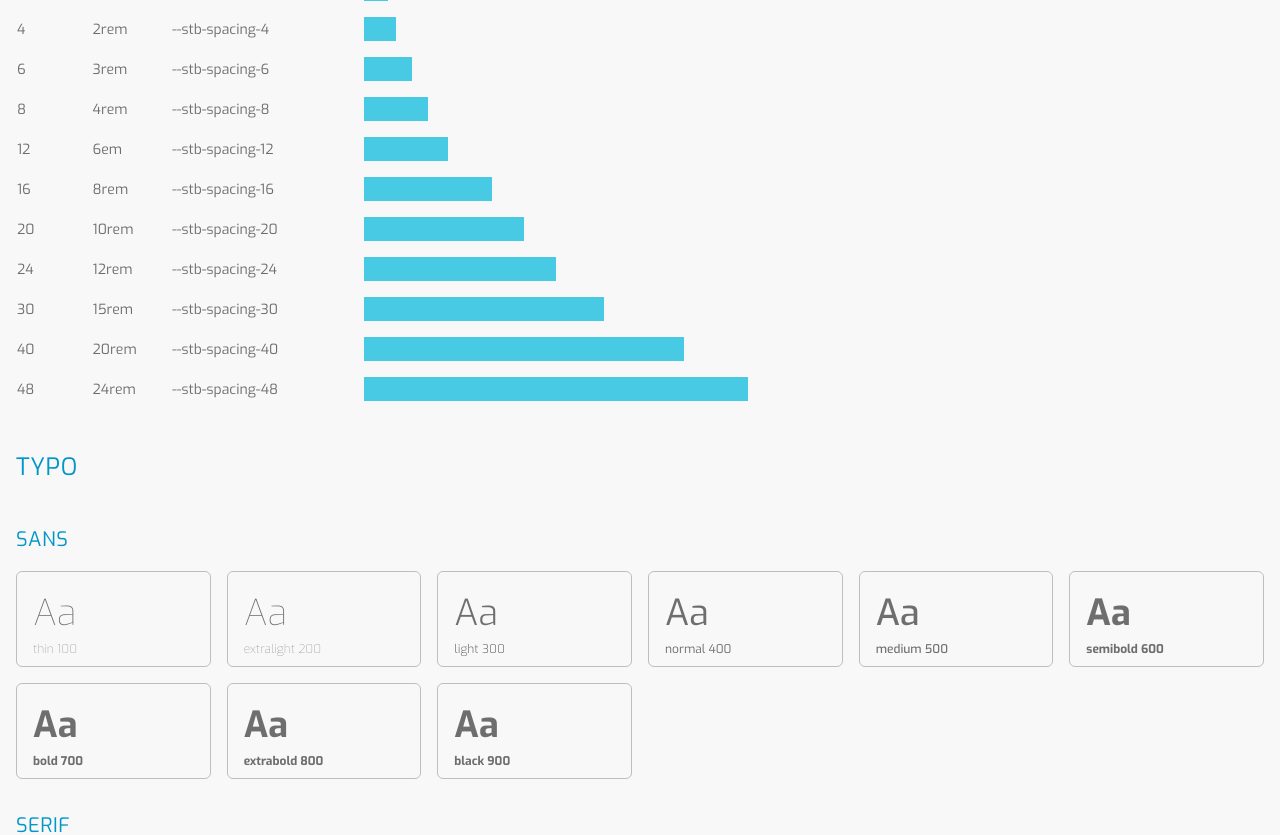
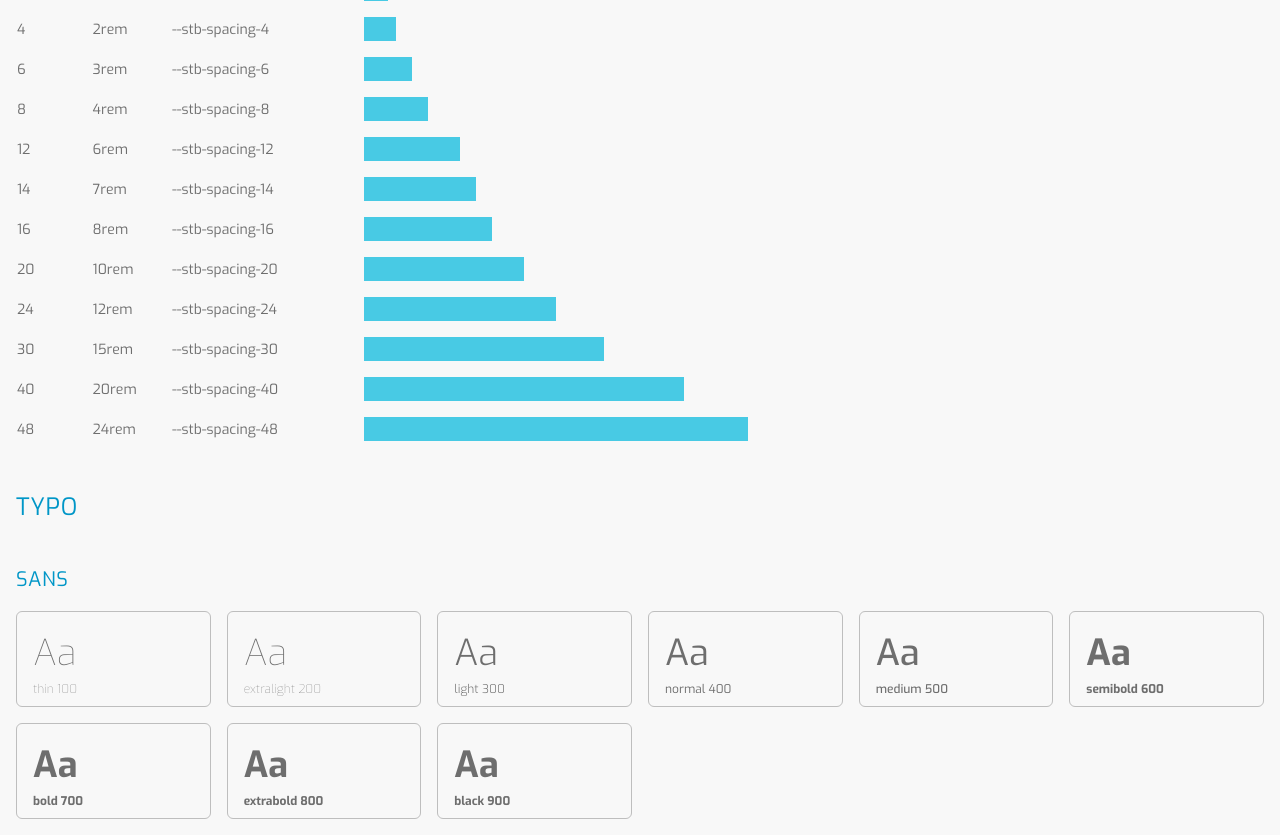
Before and after one commit to StefanKandlbinder/styledictionarytailwindbridge, an Angular app: page / in a window 1280 px wide. Shown: the part 1526-2361 px from the top of the page. Built offline with nearby package versions, Linux system fonts and the light colour scheme.

Commit message:
fine tuning

```diff
--- a/src/app/designsystem/typo/typo.component.html
+++ b/src/app/designsystem/typo/typo.component.html
@@ -1,5 +1,5 @@
 <ng-container *ngFor="let family of families; let i = index">
-  <h3 class="mt-4 mb-2">{{ family.attributes.item }}</h3>
+  <h3 class="pt-1 mt-3 pb-2 sticky top-8 bg-gray-100 z-10">{{ family.attributes.item }}</h3>
   <!-- <p class="mb-2">{{ family.value }}</p> -->
   <ul class="grid grid-cols-2 sm:grid-cols-3 md:grid-cols-4 lg:grid-cols-6 2xl:grid-cols-7 gap-2">
     <li *ngFor="let weight of weights; let j = index"
@@ -11,7 +11,7 @@
     </li>
   </ul>
 </ng-container>
-<h3 class="mt-4 mb-2">Size</h3>
+<h3 class="pt-1 mt-3 pb-2 sticky top-8 bg-gray-100 z-10">Size</h3>
 <!-- <ul class="grid grid-cols-2 sm:grid-cols-3 md:grid-cols-4 lg:grid-cols-6 2xl:grid-cols-7 gap-2">
   <li *ngFor="let size of sizes; let i = index"
     class="w-full flex flex-col justify-end px-2 py-1 h-24 border border-gray-300 rounded-md">
--- a/src/assets/styles/spacing.tokens.tailwind.js
+++ b/src/assets/styles/spacing.tokens.tailwind.js
@@ -1 +1 @@
-module.exports = {0:"var(--stb-spacing-0)",1:"var(--stb-spacing-1)",2:"var(--stb-spacing-2)",3:"var(--stb-spacing-3)",4:"var(--stb-spacing-4)",6:"var(--stb-spacing-6)",8:"var(--stb-spacing-8)",12:"var(--stb-spacing-12)",16:"var(--stb-spacing-16)",20:"var(--stb-spacing-20)",24:"var(--stb-spacing-24)",30:"var(--stb-spacing-30)",40:"var(--stb-spacing-40)",48:"var(--stb-spacing-48)",}
+module.exports = {0:"var(--stb-spacing-0)",1:"var(--stb-spacing-1)",2:"var(--stb-spacing-2)",3:"var(--stb-spacing-3)",4:"var(--stb-spacing-4)",6:"var(--stb-spacing-6)",8:"var(--stb-spacing-8)",12:"var(--stb-spacing-12)",14:"var(--stb-spacing-14)",16:"var(--stb-spacing-16)",20:"var(--stb-spacing-20)",24:"var(--stb-spacing-24)",30:"var(--stb-spacing-30)",40:"var(--stb-spacing-40)",48:"var(--stb-spacing-48)",}
--- a/src/assets/styles/tokens.css
+++ b/src/assets/styles/tokens.css
@@ -1,6 +1,6 @@
 /**
  * Do not edit directly
- * Generated on Fri, 03 Dec 2021 12:56:20 GMT
+ * Generated on Fri, 03 Dec 2021 13:34:27 GMT
  */
 
 :root {
@@ -10,7 +10,8 @@
   --stb-spacing-24: 12rem;
   --stb-spacing-20: 10rem;
   --stb-spacing-16: 8rem;
-  --stb-spacing-12: 6em;
+  --stb-spacing-14: 7rem;
+  --stb-spacing-12: 6rem;
   --stb-spacing-8: 4rem;
   --stb-spacing-6: 3rem;
   --stb-spacing-4: 2rem;
--- a/src/assets/styles/tokens.json
+++ b/src/assets/styles/tokens.json
@@ -1299,11 +1299,11 @@
       ]
     },
     "12": {
-      "value": "6em",
+      "value": "6rem",
       "filePath": "src/styledictionary/tokens/spacing/rem.json",
       "isSource": true,
       "original": {
-        "value": "6em"
+        "value": "6rem"
       },
       "name": "stb-spacing-12",
       "attributes": {
@@ -1313,6 +1313,23 @@
       "path": [
         "spacing",
         "12"
+      ]
+    },
+    "14": {
+      "value": "7rem",
+      "filePath": "src/styledictionary/tokens/spacing/rem.json",
+      "isSource": true,
+      "original": {
+        "value": "7rem"
+      },
+      "name": "stb-spacing-14",
+      "attributes": {
+        "category": "spacing",
+        "type": "14"
+      },
+      "path": [
+        "spacing",
+        "14"
       ]
     },
     "16": {
--- a/src/styledictionary/tokens/spacing/rem.json
+++ b/src/styledictionary/tokens/spacing/rem.json
@@ -22,7 +22,10 @@
       "value": "4rem"
     },
     "12": {
-      "value": "6em"
+      "value": "6rem"
+    },
+    "14": {
+      "value": "7rem"
     },
     "16": {
       "value": "8rem"
```
